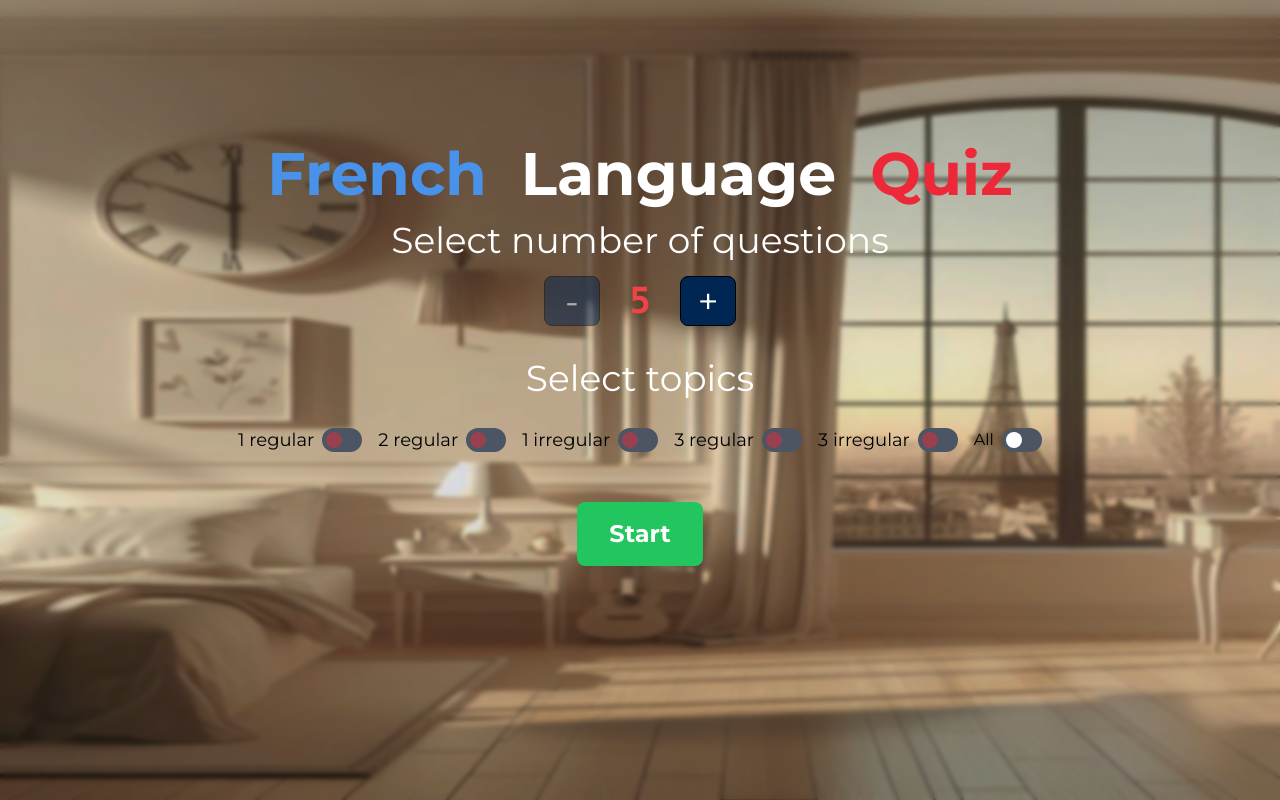
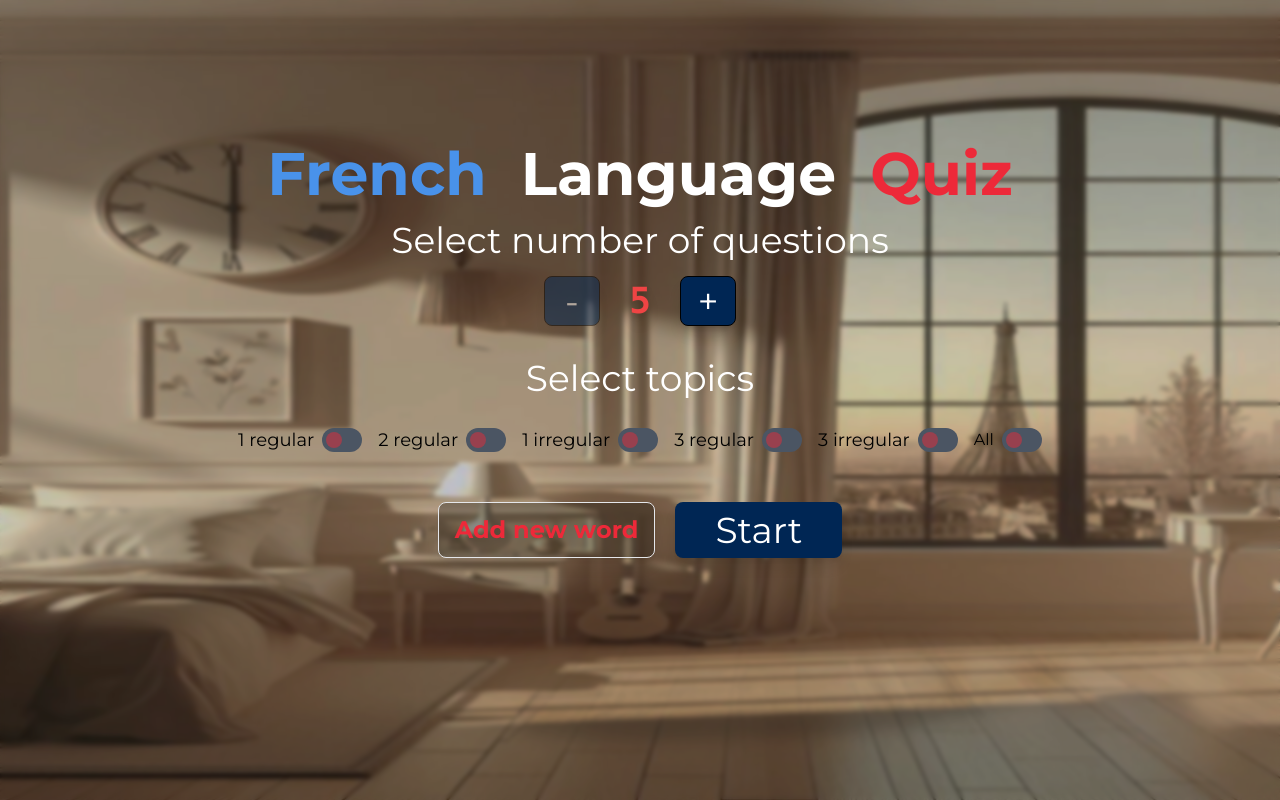
Before and after one commit to Stasnislau/words-learner, a React (Vite) app: page / in a window 1280 px wide. Built offline with nearby package versions, Linux system fonts and the light colour scheme.

Commit message:
Update home page styles

```diff
--- a/src/pages/home.tsx
+++ b/src/pages/home.tsx
@@ -25,7 +25,7 @@ const HomePage = () => {
         }
     };
     return (
-        <div className="w-full h-screen py-20 bg-opacity-10 bg-stone-950 ">
+        <div className="w-full h-screen py-20 bg-opacity-[22%] bg-stone-950 ">
             <div className="container mx-auto lg:p-16 p-10 ">
                 <div className="flex justify-center items-center">
                     <span className="lg:text-6xl text-3xl text-[#4992ea]  font-bold">French &nbsp;</span>
@@ -123,7 +123,8 @@ const HomePage = () => {
                                 ${selectedTopicsIds.length === availableTopics.length ? 'bg-green-500' : 'bg-gray-600'}
                                 `
                             }>
-                                <div className={`absolute left-1 top-1 bg-white w-4 h-4 rounded-full transition duration-300
+                                <div className={`absolute left-1 top-1  w-4 h-4 rounded-full transition duration-300
+                                ${selectedTopicsIds.length === availableTopics.length ? 'bg-white' : 'bg-[#ed29397a]'}
                                 transform
                                 ${selectedTopicsIds.length === availableTopics.length ? 'translate-x-full' : 'translate-x-0'}
                                 `}>
@@ -134,9 +135,16 @@ const HomePage = () => {
 
                     </div>
                 </div>
-                <div className="flex justify-center items-center mt-10">
+                <div className="flex justify-center items-center mt-10 flex-row gap-5">
+                    <button className="lg:text-2xl text-lg  px-4 py-2 rounded-lg shadow-lg border font-bold text-[#ED2939]  hover:border-[#ED2939] h-14
+                        bg-stone-950 bg-opacity-30
+                        hover:scale-105 transform transition-all duration-300
+                    ">
+                        Add new word
+                    </button>
+
                     <button
-                        className={`${styles.greenButton} px-8 py-4 text-white text-2xl rounded-lg shadow-lg`}
+                        className="lg:text-4xl text-1xl text-white px-10 py-2 rounded-lg shadow-lg bg-[#002654] hover:bg-[#132336]  hover:scale-105 transform transition-all duration-300 h-14"
                         onClick={() => {
                             if (selectedTopicsIds.length === 0) {
                                 alert('Please select at least one topic of minimum 5 words');
```
